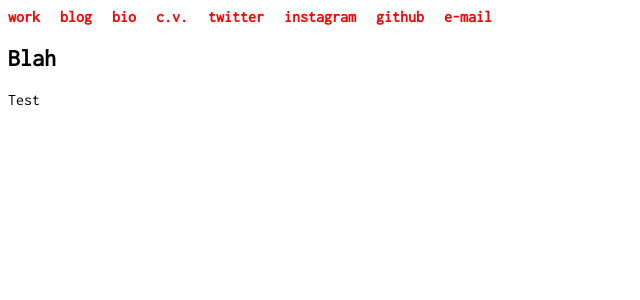
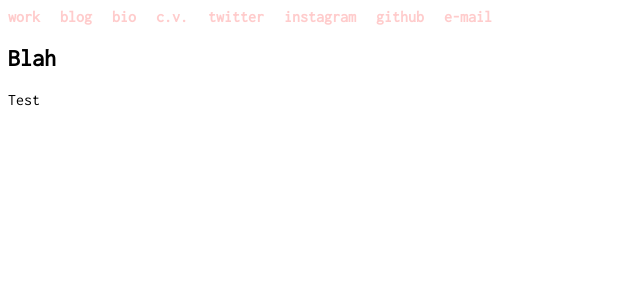
Before and after one commit to prismspecs/prismspecs.github.io, a Jekyll site: the page built from test.md, in a window 1280 px wide. Shown: the top 300 px of the page, without its empty margins (0-640 px from the left). Built offline with Jekyll 4.4.1, drawn with Linux system fonts in a browser that asks for light colours; our own code applies the rules of GitHub Pages for plain Markdown files; a script that is not in the unit is left out.

Commit message:
Updated style.scss.

```diff
--- a/assets/css/style.scss
+++ b/assets/css/style.scss
@@ -17,7 +17,7 @@ img {
 a:active,
 a:link,
 a:visited {
-	color: #f00;
+	color: #fcc;
 }
 /* responsive youtube embed */
 .video-container {
```
